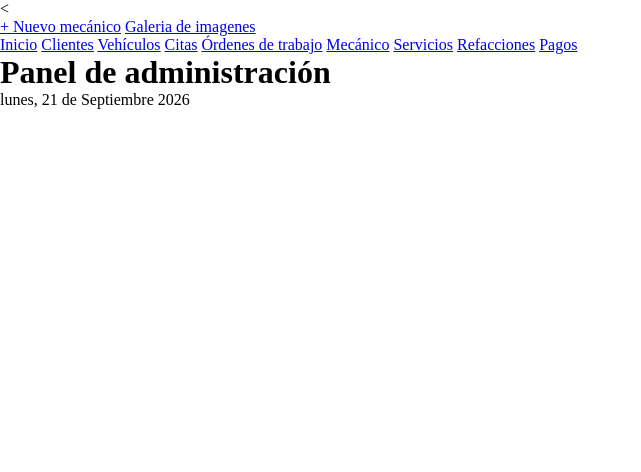
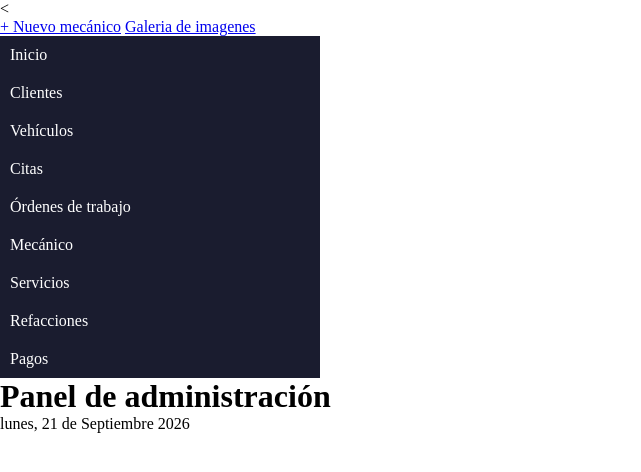
Before and after one commit to Paul-code-available/taller-mecanico, a plain HTML site: page index.html in a window 1280 px wide. Shown: the whole page, without its empty margins (0-641 px from the left). Drawn offline with Linux system fonts and the light colour scheme.

Commit message:
feat: add id selector to navbar

```diff
--- a/css/styles.css
+++ b/css/styles.css
@@ -13,8 +13,6 @@
 
 }
 
-/* Form */
-
 form {
     width: 310px;
     background: #ffffff;
@@ -25,8 +23,6 @@ form {
     display: flex;
     flex-direction: column;
 }
-
-/* Título */
 
 .title-form {
     margin: 0 -20px 18px;
@@ -40,7 +36,6 @@ form {
 
 }
 
-/* Labels */
 
 label {
     margin-bottom: 7px;
@@ -48,8 +43,6 @@ label {
     font-size: 13px;
     color: #1f2937;
 }
-
-/* Inputs y select */
 
 input,
 select {
@@ -74,21 +67,15 @@ input::placeholder {
     color: #9ca3af;
 }
 
-/* Focus */
-
 input:focus,
 select:focus {
     border-color: #f05a00;
 }
 
-/* Select */
-
 select {
     cursor: pointer;
     appearance: auto;
 }
-
-/* Botones */
 
 button {
     height: 38px;
@@ -101,8 +88,6 @@ button {
 
     cursor: pointer;
 }
-
-/* Contenedor de botones */
 
 form > button {
     align-self: flex-end;
@@ -193,3 +178,21 @@ form > button {
 .container-left {
     background-color: #1f2937;
 }
+
+#navbar {
+    background-color: #1A1C2F;
+    width: 20rem;
+
+
+    display: flex;
+    flex-direction: column;
+
+}
+
+#navbar a {
+    text-decoration: none;
+    color: #ffffff;
+
+    padding: 10px;
+
+}
--- a/index.html
+++ b/index.html
@@ -4,7 +4,7 @@
     <meta charset="UTF-8">
     <meta name="viewport" content="width=device-width, initial-scale=1.0">
 
-    <title>Administrador de Taller Mecánico | Panel de Control</title>
+    <title>Administrador de Taller Mecánico</title>
 
     <meta name="description" content="Sistema de administración para talleres mecánicos que permite gestionar clientes, vehículos, citas, órdenes de trabajo, servicios, refacciones y pagos.">
 
@@ -27,7 +27,7 @@
         </nav>
     </header>
 
-    <nav>
+    <nav id="navbar">
         <a href="#">Inicio</a>
         <a href="#">Clientes</a>
         <a href="#">Vehículos</a>
```
